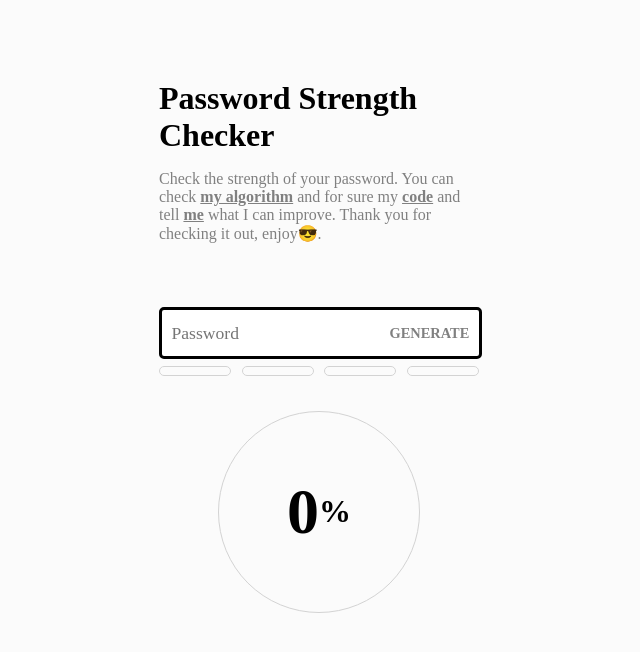
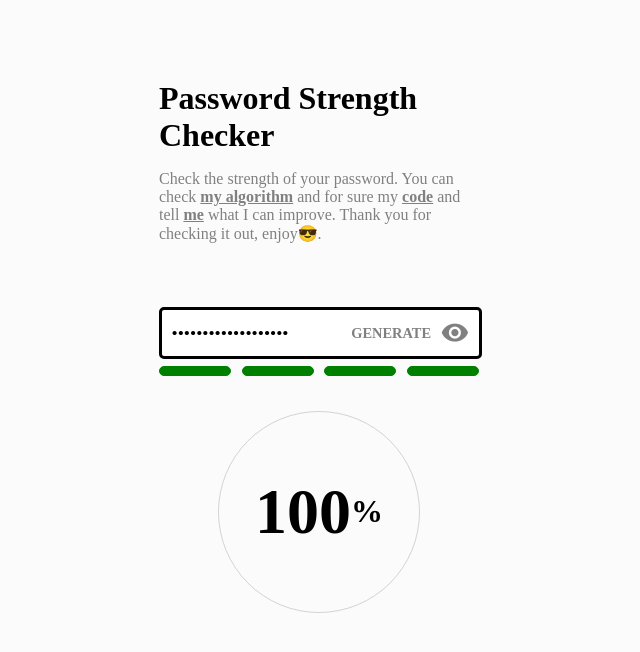
Before and after one commit to keenlabi/LOCK-STEEL, a plain HTML site: page index.html in a window 1280 px wide. Both pictures are taken after a click on the element "GENERATE". Shown: the whole page, without its empty margins (321-961 px from the left). Drawn offline with Linux system fonts and the light colour scheme.

Commit message:
SHOW/HIDE & GENERATE PASSWORD FEATURES ADDED

```diff
--- a/css/style.css
+++ b/css/style.css
@@ -42,7 +42,7 @@ div.field{
     justify-content: space-between;
 }
 input.password{
-    width: 60%;
+    width: 80%;
     font-size: 110%;
     padding: 4% 0% 4% 3%;
     background: none;
@@ -51,11 +51,16 @@ input.password{
 }
 div.show-pass, div.gen-pass{
     font-size: 90%;
-    font-weight: 700;
+    font-weight: 900;
     color: grey;
     cursor: pointer;
     margin-right: 3%;
+    display: flex;
+    align-items: center;
 }
-div.show-pass::selection, div.gen-pass::selection{
+i.material-icons{
+    font-size: 200%;
+}
+div.show-pass::selection, div.gen-pass::selection, div.show-pass > *::selection, div.gen-pass > *::selection{
     background: none;
 }
--- a/index.html
+++ b/index.html
@@ -24,8 +24,8 @@
 
         <div class="field">
             <input type="password" class="password" placeholder="Password">
-            <div class="show-pass"><i class="material-icons"></i></div>
             <div class="gen-pass">GENERATE</div>
+            <div class="show-pass"><i class="material-icons">visibility</i></div>
         </div>
         <div class="progress-bar">
             <div></div>
--- a/js/lslstrength.js
+++ b/js/lslstrength.js
@@ -3,11 +3,15 @@ var currentPercent = document.querySelector('div.percentage > div.digit');
 
 var inputPasswordField = document.querySelector('input.password');
 inputPasswordField.addEventListener('keyup', (e)=>{
+    detPasswordStrength(inputPasswordField.value);
+});
+
+function detPasswordStrength(password){
     allBars.forEach(bar => {
         bar.style.background = 'none';
         bar.style.border = '1px solid lightgrey';
     });
-    var pwdPercent = getStrengthPercent(inputPasswordField.value);
+    var pwdPercent = getStrengthPercent(password);
     if(pwdPercent == 100){
         allBars.forEach(bar => {
             bar.style.background = 'green';
@@ -29,7 +33,7 @@ inputPasswordField.addEventListener('keyup', (e)=>{
     }
 
     displayPercent(pwdPercent);
-});
+}
 
 function displayPercent(pwdPercent){
     var count = currentPercent.textContent;
@@ -112,49 +116,95 @@ const showPasswordBtn = document.querySelector('div.show-pass');
 showPasswordBtn.addEventListener('click', (event)=>{
     if(inputPasswordField.getAttribute('type') == "password") {
         inputPasswordField.setAttribute('type','text');
-        showPasswordBtn.innerHTML = 'HIDE';
+        showPasswordBtn.children[0].innerHTML = 'visibility_off';
     } else {
         inputPasswordField.setAttribute('type','password');
-        showPasswordBtn.innerHTML = 'SHOW';
+        showPasswordBtn.children[0].innerHTML = 'visibility';
     }
 });
 
 const generatePasswordBtn = document.querySelector('div.gen-pass');
 generatePasswordBtn.addEventListener('click', (event)=>{
+
     var upperCaseLetters = 'ABCDEFGHIJKLMNOPQRSTUVWXYZ';
     var lowerCaseLetters = upperCaseLetters.toLowerCase();
     var numbers = '1234567890';
     var chars = '`,.~{}()+_=-!@#$%^&*|\\\'":?';
     var passwordLength = 16;
 
-    var newPassword;
+    var newPassword = [];
 
     // 16 characters all together
-    // 12 letters
+    // 12 letters: 7 uc, 5lc
     // 2 numbers
     // 1 chars
 
-    // for(var i = 0; i < passwordLength; i++){
-        var number = Math.floor(Math.random() * 10);
-        if(number <= 5) console.log(number);
-    // }
+    for(var i = 0; i < 3; i++){
+        var letterPosition = Math.floor(Math.random() * upperCaseLetters.length);
 
+        if(newPassword[newPassword.length - 1] != upperCaseLetters[letterPosition] && newPassword[newPassword.length - 2] != upperCaseLetters[letterPosition]){
+            newPassword.push(upperCaseLetters[letterPosition]);
+            console.log(newPassword.length - 1 + ' = ' + upperCaseLetters[letterPosition]);
+        } else --i
+    }
+
+    for(var i = 0; i < 13; i++){
+        var letterPosition = Math.floor(Math.random() * lowerCaseLetters.length);
+
+        if(newPassword[newPassword.length - 1].toLowerCase() != lowerCaseLetters[letterPosition] && newPassword[newPassword.length - 2].toLowerCase() != lowerCaseLetters[letterPosition]){
+            newPassword.push(lowerCaseLetters[letterPosition]);
+            console.log(newPassword.length - 1 + ' = ' + lowerCaseLetters[letterPosition]);
+        } else --i;
+    }
+
+    for(var i = 0; i < 2; i++){
+        var letterPosition = Math.floor(Math.random() * numbers.length);
+
+        if(newPassword[newPassword.length - 1] != numbers[letterPosition]
+        && parseInt(newPassword[newPassword.length - 1]) + 1 != numbers[letterPosition]
+        && parseInt(newPassword[newPassword.length - 1]) - 1  != numbers[letterPosition]
+        && parseInt(newPassword[newPassword.length - 1]) + 2  != numbers[letterPosition]
+        && parseInt(newPassword[newPassword.length - 1]) - 2  != numbers[letterPosition]){
+            newPassword.push(numbers[letterPosition]);
+            console.log(newPassword.length - 1 + ' = ' + numbers[letterPosition]);
+        } else --i;
+    }
+
+    var letterPosition = Math.floor(Math.random() * chars.length);
+
+    newPassword.push(chars[letterPosition]);
+    console.log(newPassword.length - 1 + ' = ' + chars[letterPosition]);
+
+    for (var i = 0; i < newPassword.length; i++) {
+        var randomIndex = Math.floor(Math.random() * newPassword.length);
+        var hold = newPassword[randomIndex];
+        newPassword[randomIndex] = newPassword[i];
+        newPassword[i] = hold;
+    }
+
+    inputPasswordField.value = newPassword.join('');
+    detPasswordStrength(newPassword.join(''));
 });
+
+
 
 function charRepitition(percent, inputPassword){
     var allChar = inputPassword.split('');
+    console.log(allChar);
     var reps = [];
 
     for (var currentPosition = 0; currentPosition < allChar.length; currentPosition++) {
         for(var inc = 1; inc <= 2; inc++){
             var nextPosition = currentPosition + inc;
-            if(allChar[currentPosition] == allChar[nextPosition] || allChar[nextPosition] <= (parseInt(allChar[currentPosition]) + 1)){
+            if(allChar[currentPosition] == allChar[nextPosition] || allChar[nextPosition] == (parseInt(allChar[currentPosition]) + 1)){
                 if(!reps.includes(allChar[currentPosition])) reps.push(allChar[currentPosition]);
                 else break;
             }
         }
     }
 
+    console.log(reps);
+
     if(reps.length >= 3) return percent - 25;
     if(reps.length == 2) return percent - 15;
     if(reps.length == 1) return percent - 5;
```
